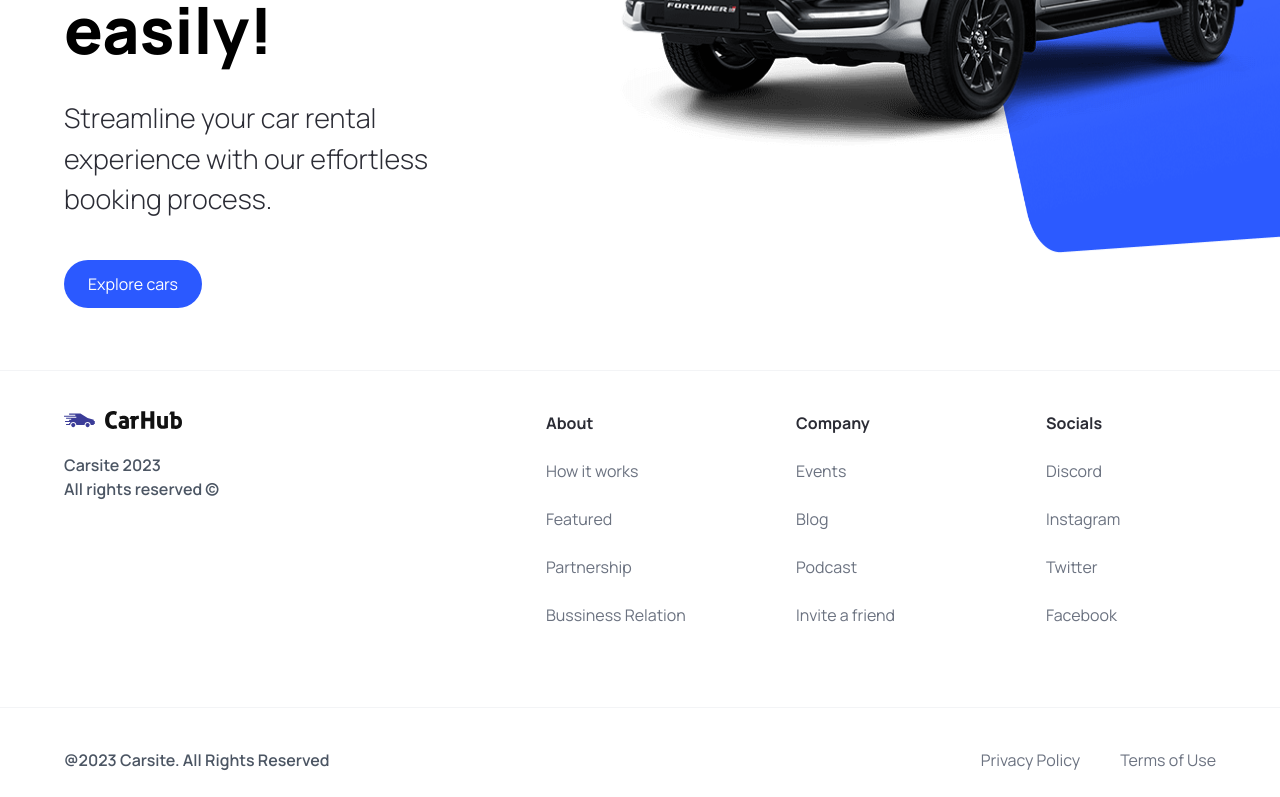
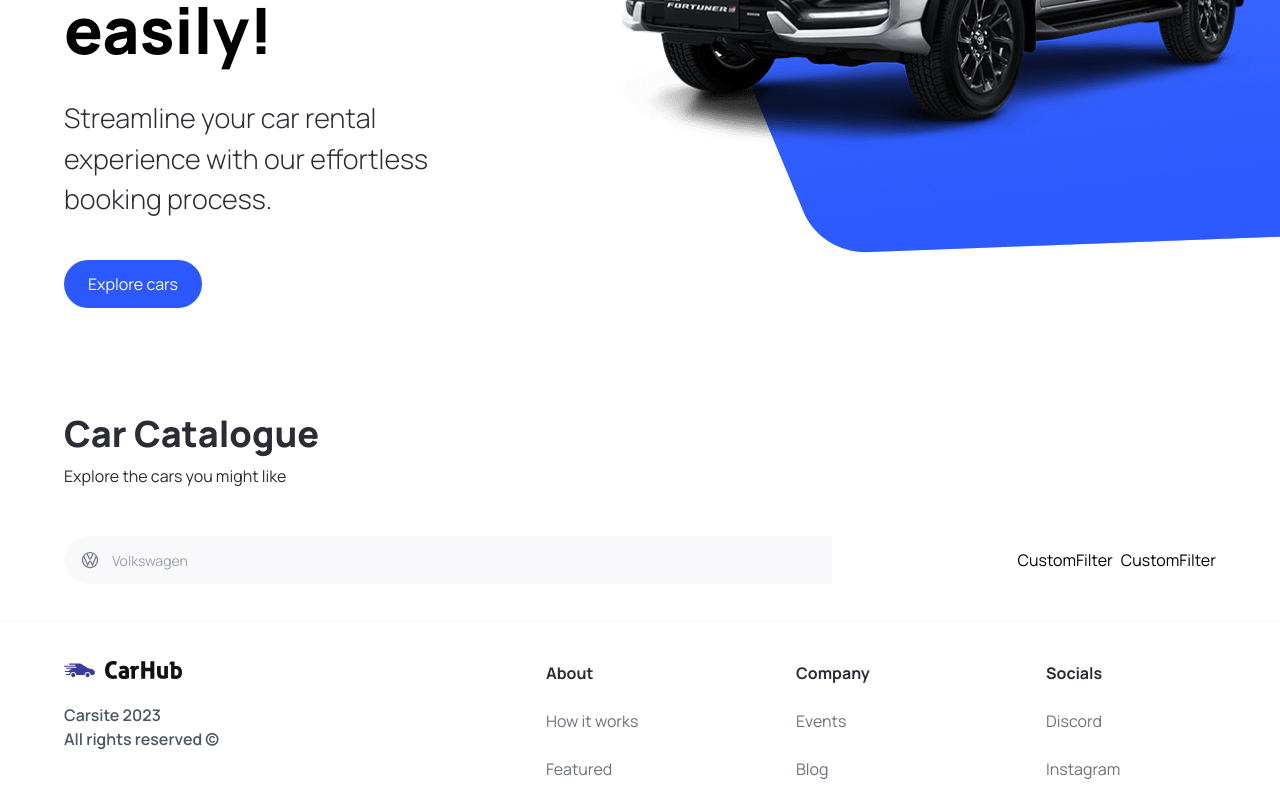
Before and after one commit to adenkesuma/car-site, a Next.js app: page / in a window 1280 px wide. Shown: the part 450-1247 px from the top of the page. Built offline with nearby package versions, Linux system fonts and the light colour scheme.

Commit message:
`feat:` add search bar and search manufacturer component

```diff
--- a/app/page.tsx
+++ b/app/page.tsx
@@ -1,9 +1,25 @@
-import { Hero } from "@/components"
+import { Hero, SearchBar, CustomFilter } from "@/components"
 
 export default function Home() {
   return (
     <main className="overflow-hidden">
       <Hero />
+
+      <div className="mt-12 padding-x padding-y max-width" id="discover">
+        <div className="home__text-container">
+          <h1 className="text-4xl font-extrabold">Car Catalogue</h1>
+          <p>Explore the cars you might like</p>
+        </div>
+
+        <div className="home__filters">
+          <SearchBar />
+
+          <div className="home__filter-container">
+            <CustomFilter title="fuel" />
+            <CustomFilter title="year" />
+          </div>
+        </div>
+      </div>
     </main>
   )
 }
--- /dev/null
+++ b/components/CustomFilter.tsx
@@ -0,0 +1,7 @@
+const CustomFilter = () => {
+  return (
+    <div>CustomFilter</div>
+  )
+}
+
+export default CustomFilter
--- a/components/Hero.tsx
+++ b/components/Hero.tsx
@@ -32,8 +32,8 @@
             fill
             className="object-contain"
           />
-          <div className="hero__image-overlay" />
         </div>
+        <div className="hero__image-overlay" />
       </div>
     </div>
   )
--- /dev/null
+++ b/components/SearchBar.tsx
@@ -0,0 +1,24 @@
+"use client"
+
+import { useState } from "react"
+
+import { SearchManufacturer } from "."
+
+const SearchBar = () => {
+  const [manufacturer, setManufacturer] = useState<string>("")
+
+  const handleSearch = () => {}
+
+  return (
+    <form className='searchbar' onSubmit={handleSearch}>
+      <div className="searchbar__item">
+        <SearchManufacturer
+          manufacturer={manufacturer}
+          setManufacturer={setManufacturer}
+        />
+      </div>
+    </form>
+  )
+}
+
+export default SearchBar
--- /dev/null
+++ b/components/SearchManufacturer.tsx
@@ -0,0 +1,87 @@
+"use client"
+
+import { Combobox, Transition } from "@headlessui/react"
+import { useState, Fragment } from "react"
+
+import { manufacturers } from "@/constants"
+import { SearchManufacturerProps } from "@/types"
+import Image from "next/image"
+
+const SearchManufacturer = ({ manufacturer, setManufacturer } : SearchManufacturerProps) => {
+  const [query, setQuery] = useState<string>("")
+
+  const filteredManufacturers =
+    query === ""
+      ? manufacturers :
+      manufacturers.filter((item) => (
+        item.toLowerCase()
+        .replace(/\s+/g, "")
+        .includes(query.toLowerCase().replace(/\s+/g, ""))
+      ))
+
+
+  return (
+    <div className="search-manufacturer">
+      <Combobox value={manufacturer} onChange={setManufacturer}>
+        <div className="relative w-full">
+          <Combobox.Button className="absolute top-[14px]">
+            <Image
+              src="/car-logo.svg"
+              alt="car logo"
+              width={20}
+              height={20}
+              className="ml-4"
+            />
+          </Combobox.Button>
+          <Combobox.Input
+            className="search-manufacturer__input"
+            placeholder="Volkswagen"
+            displayValue={(manufacturer: string) => manufacturer}
+            onChange={(e) => setQuery(e.target.value)}
+          />
+
+          <Transition
+            as={Fragment}
+            leave="transition ease-in duration-100"
+            leaveFrom="opacity-100"
+            leaveTo="opacity-0"
+            afterLeave={() => setQuery("")}
+          >
+            <Combobox.Options>
+              {filteredManufacturers.length === 0 && query !== "" ? (
+                <Combobox.Option
+                  value={query}
+                  className="search-manufacturer__option"
+                >
+                  Nothing found
+                </Combobox.Option>
+              ) : (
+                filteredManufacturers.map((item) => (
+                  <Combobox.Option
+                    key={item}
+                    value={item}
+                    className={({ active }) => `relative search-manufacturer__option ${active ? "bg-primary-blue text-white" : "text-gray-900"}`}
+                  >
+                    {({ selected, active }) => (
+                      <>
+                        <span className={`block truncate ${selected ? "font-medium" : "font-normal"}`}>
+                          {item}
+                        </span>
+
+                        {selected ? (
+                          <span className={`absolute inset-y-0 left-0 flex items-center pl-3 ${active ? "text-white" : "text-teal-600"}`}></span>
+                        ) : null}
+                      </>
+                    )}
+                  </Combobox.Option>
+                ))
+              )}
+            </Combobox.Options>
+          </Transition>
+        </div>
+      </Combobox>
+    </div>
+  )
+}
+
+export default SearchManufacturer
--- a/types/index.ts
+++ b/types/index.ts
@@ -6,3 +6,8 @@
   handleClick?: MouseEventHandler<HTMLButtonElement>
   btnType?: "button" | "submit"
 }
+
+export interface SearchManufacturerProps {
+  manufacturer: string
+  setManufacturer: (manufacturer: string) => void
+}
```
Also changed, not shown: components/index.ts (+7 -1 lines), package.json (+5 -4 lines), 1 other file (tests, documents, lock files or other folders).
